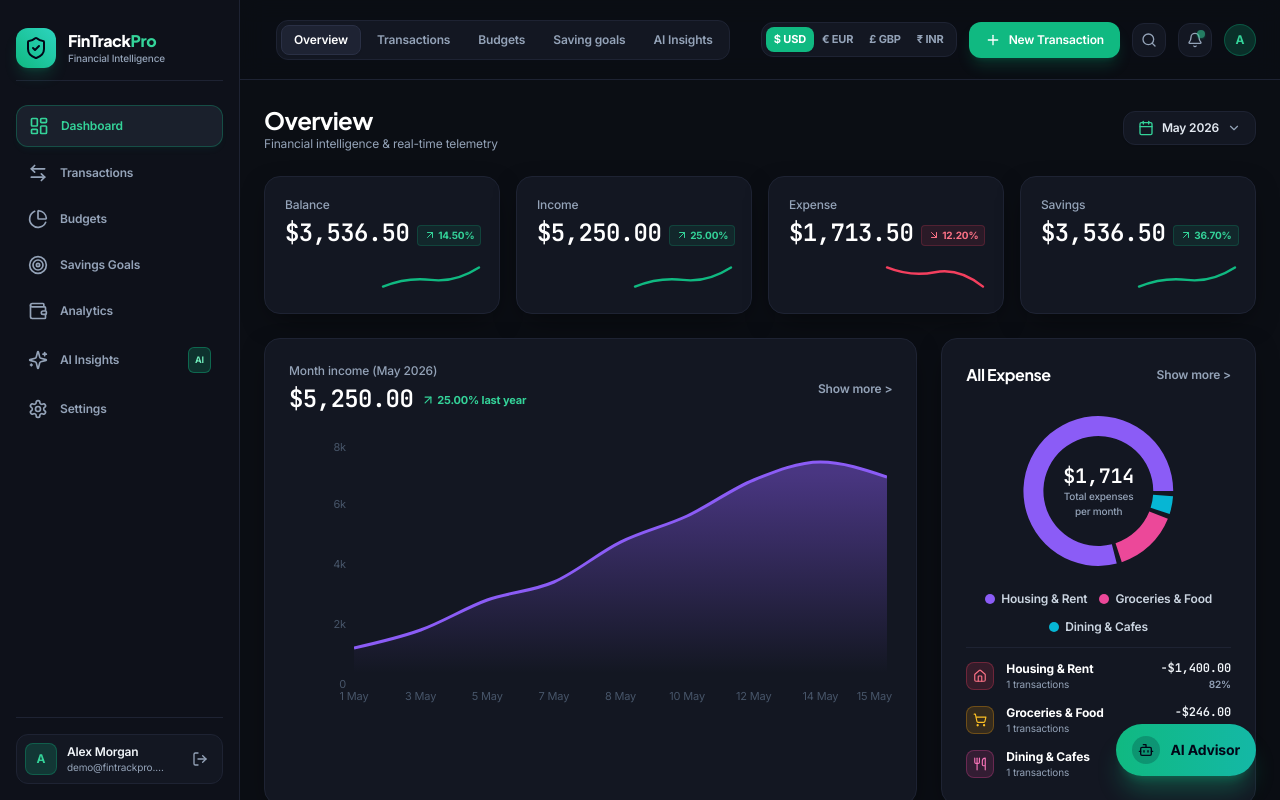
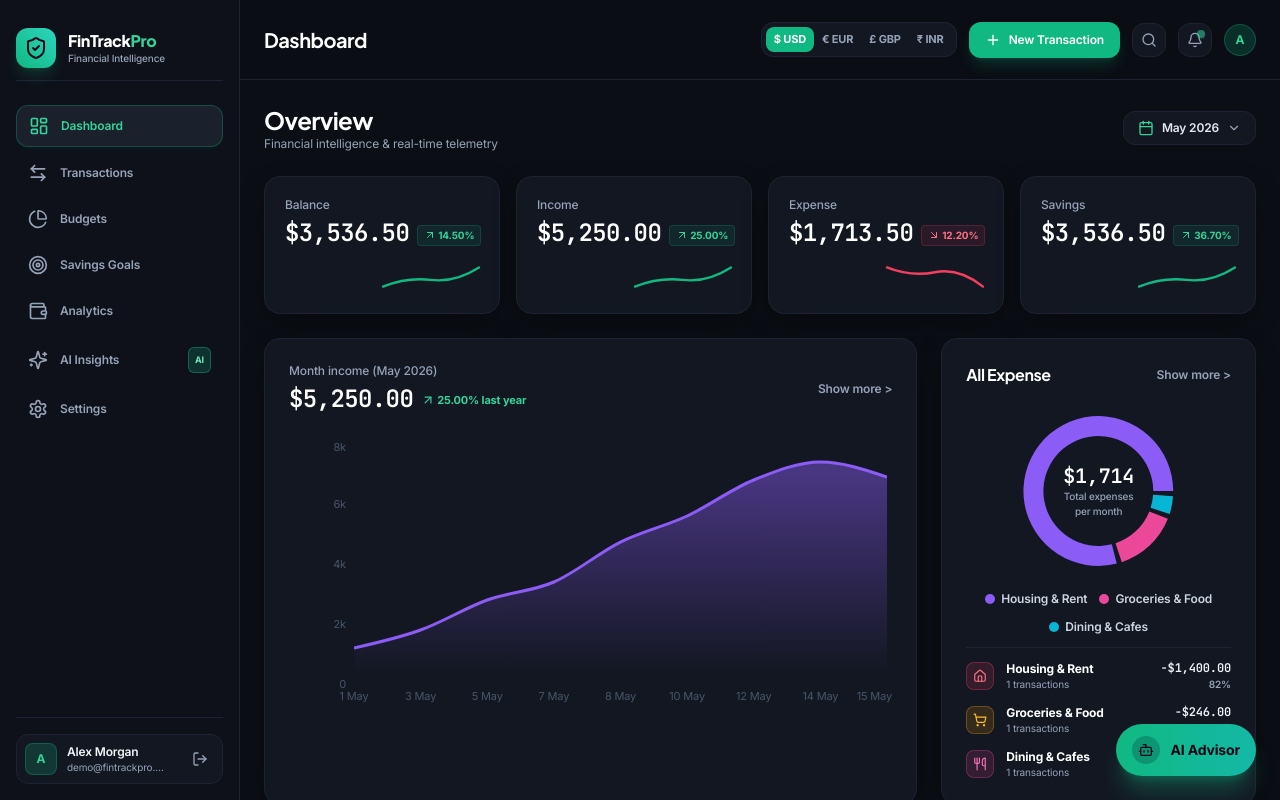
Before and after one commit to FinCodeLabs/Fintrack-Pro, a React (Vite) app in the folder fintrack-pro/frontend/: page / in a window 1280 px wide. Both pictures are taken after a click on the button "Instant Demo Access (1-Click)". Shown: the top 800 px of the page. Built offline with nearby package versions, Linux system fonts and the light colour scheme.

Commit message:
style: remove redundant topbar header navigation tabs for clean executive header layout

```diff
--- a/fintrack-pro/frontend/src/components/layout/Topbar.tsx
+++ b/fintrack-pro/frontend/src/components/layout/Topbar.tsx
@@ -103,14 +103,6 @@ export const Topbar: React.FC<TopbarProps> = ({ title, currentTab, setTab, onQui
     { code: 'INR', symbol: '₹' },
   ];
 
-  const headerTabs = [
-    { id: 'dashboard', label: 'Overview' },
-    { id: 'transactions', label: 'Transactions' },
-    { id: 'budgets', label: 'Budgets' },
-    { id: 'savings', label: 'Saving goals' },
-    { id: 'insights', label: 'AI Insights' },
-  ];
-
   return (
     <header className="h-16 sm:h-20 border-b border-[#1e2333] bg-[#0b0e14]/90 backdrop-blur-md px-4 sm:px-6 flex items-center justify-between sticky top-0 z-30">
       {/* Mobile Drawer Trigger & Title */}
@@ -123,28 +115,11 @@ export const Topbar: React.FC<TopbarProps> = ({ title, currentTab, setTab, onQui
           <Menu className="w-5 h-5" />
         </button>
 
-        <div className="flex items-center gap-2">
+        <div className="flex items-center gap-2.5">
           <div className="w-7 h-7 rounded-lg bg-gradient-to-tr from-emerald-500 to-teal-400 flex md:hidden items-center justify-center font-black">
             <ShieldCheck className="w-4 h-4 text-slate-950" />
           </div>
-          <h2 className="text-base sm:text-xl font-bold text-white tracking-tight md:hidden">{title}</h2>
-        </div>
-
-        {/* Desktop / Tablet Header Navigation Tabs matching Image 2 */}
-        <div className="hidden md:flex items-center gap-1 bg-[#131722] p-1 rounded-xl border border-[#1e2333]">
-          {headerTabs.map((t) => (
-            <button
-              key={t.id}
-              onClick={() => setTab(t.id)}
-              className={`px-3 py-1.5 text-xs font-semibold rounded-lg transition-all ${
-                currentTab === t.id
-                  ? 'bg-[#1e2333] text-white shadow-sm border border-[#2a3045]'
-                  : 'text-slate-400 hover:text-slate-200 hover:bg-[#181c2b]'
-              }`}
-            >
-              {t.label}
-            </button>
-          ))}
+          <h2 className="text-lg sm:text-xl font-bold text-white tracking-tight">{title}</h2>
         </div>
       </div>
 
```
Also changed, not shown: 4 other files (tests, documents, lock files or other folders).
